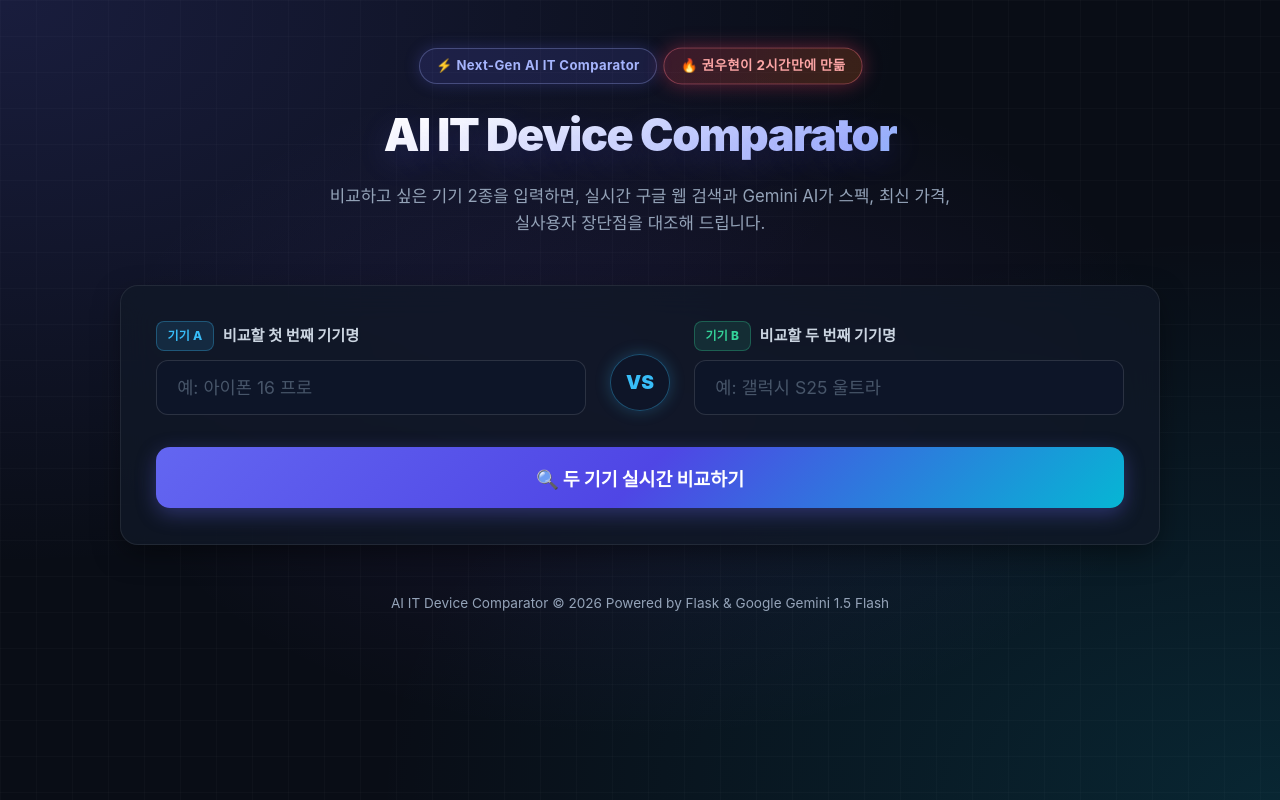
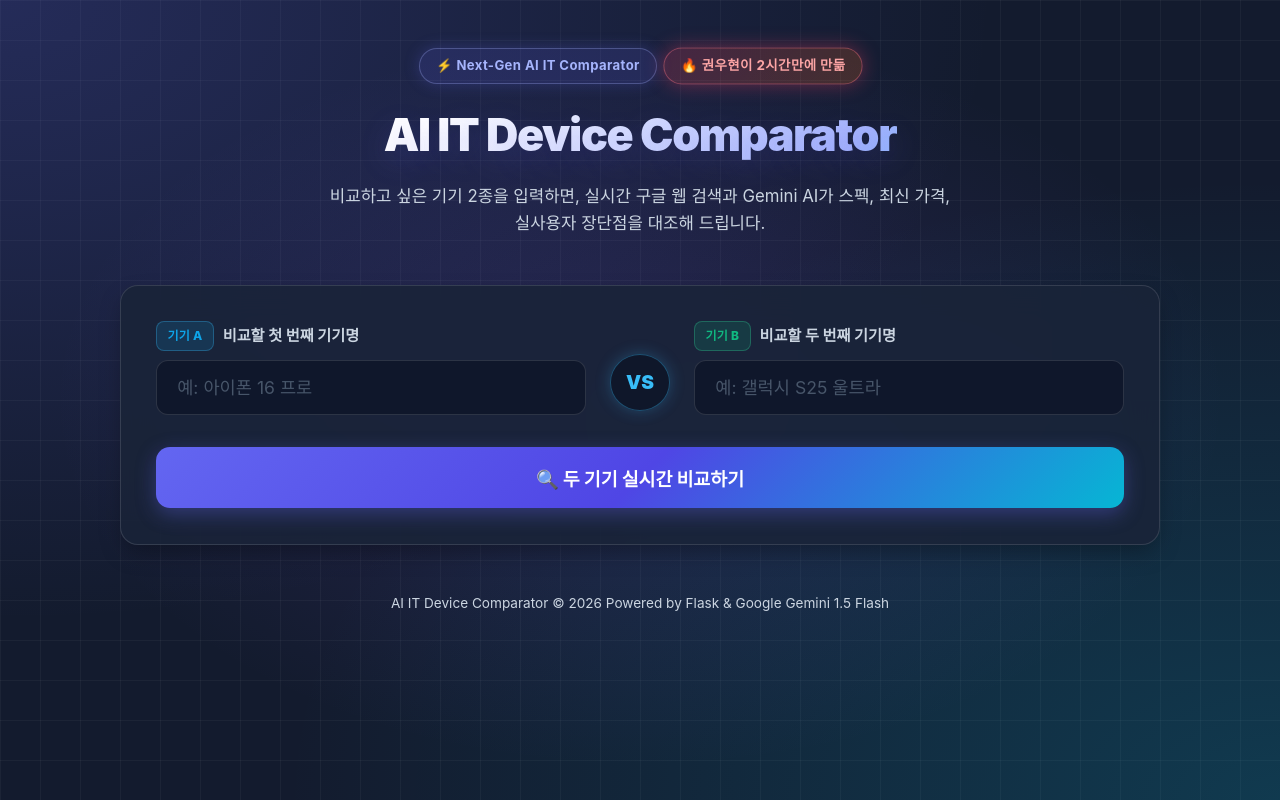
Before and after one commit to kwh0429/test1, a Flask app: page / in a window 1280 px wide. Run offline with Flask 3, Linux system fonts and the light colour scheme; some web fonts are replaced.

Commit message:
Lighten background color for readability and add device product images in table header

```diff
--- a/templates/index.html
+++ b/templates/index.html
@@ -23,24 +23,24 @@
 :root {
     --primary: #6366f1;
     --primary-hover: #4f46e5;
-    --primary-glow: rgba(99, 102, 241, 0.4);
+    --primary-glow: rgba(99, 102, 241, 0.35);
     --cyan-glow: #06b6d4;
-    --device-a: #38bdf8;
-    --device-a-bg: rgba(56, 189, 248, 0.12);
-    --device-b: #34d399;
-    --device-b-bg: rgba(52, 211, 153, 0.12);
-    --bg-main: #090d16;
-    --card-bg: rgba(17, 24, 39, 0.75);
-    --card-border: rgba(255, 255, 255, 0.08);
-    --text-main: #f8fafc;
-    --text-muted: #94a3b8;
-    --border: rgba(255, 255, 255, 0.09);
-    --border-highlight: rgba(99, 102, 241, 0.35);
+    --device-a: #0ea5e9;
+    --device-a-bg: rgba(14, 165, 233, 0.15);
+    --device-b: #10b981;
+    --device-b-bg: rgba(16, 185, 129, 0.15);
+    --bg-main: #131b2e;
+    --card-bg: rgba(26, 36, 56, 0.88);
+    --card-border: rgba(255, 255, 255, 0.12);
+    --text-main: #ffffff;
+    --text-muted: #cbd5e1;
+    --border: rgba(255, 255, 255, 0.12);
+    --border-highlight: rgba(99, 102, 241, 0.45);
     --success: #34d399;
     --danger: #f87171;
     --radius: 18px;
-    --shadow: 0 10px 30px -5px rgba(0, 0, 0, 0.5);
-    --shadow-lg: 0 20px 40px -10px rgba(0, 0, 0, 0.7);
+    --shadow: 0 10px 25px -5px rgba(0, 0, 0, 0.35);
+    --shadow-lg: 0 20px 35px -10px rgba(0, 0, 0, 0.5);
 }
 
 * {
@@ -53,12 +53,12 @@ body {
     font-family: 'Pretendard', -apple-system, BlinkMacSystemFont, system-ui, Roboto, sans-serif;
     background-color: var(--bg-main);
     background-image:
-        radial-gradient(at 0% 0%, rgba(99, 102, 241, 0.18) 0px, transparent 50%),
-        radial-gradient(at 100% 100%, rgba(6, 182, 212, 0.15) 0px, transparent 50%),
-        radial-gradient(at 50% 50%, rgba(139, 92, 246, 0.1) 0px, transparent 60%),
-        linear-gradient(rgba(255, 255, 255, 0.02) 1px, transparent 1px),
-        linear-gradient(90deg, rgba(255, 255, 255, 0.02) 1px, transparent 1px);
-    background-size: 100% 100%, 100% 100%, 100% 100%, 36px 36px, 36px 36px;
+        radial-gradient(at 0% 0%, rgba(99, 102, 241, 0.22) 0px, transparent 55%),
+        radial-gradient(at 100% 100%, rgba(6, 182, 212, 0.2) 0px, transparent 55%),
+        radial-gradient(at 50% 50%, rgba(139, 92, 246, 0.15) 0px, transparent 65%),
+        linear-gradient(rgba(255, 255, 255, 0.04) 1px, transparent 1px),
+        linear-gradient(90deg, rgba(255, 255, 255, 0.04) 1px, transparent 1px);
+    background-size: 100% 100%, 100% 100%, 100% 100%, 40px 40px, 40px 40px;
     background-attachment: fixed;
     color: var(--text-main);
     line-height: 1.6;
@@ -824,11 +883,33 @@ document.addEventListener("DOMContentLoaded", () => {
     function renderComparison(data) {
         const devA = data.device_a;
         const devB = data.device_b;
-        const verdict = data.overall_verdict;
+        // 테이블 헤더 (이름 및 대표 이미지)
+        document.getElementById("name-device-a").textContent = devA.name;
+        document.getElementById("name-device-b").textContent = devB.name;
 
-        // 테이블 헤더
-        document.getElementById("th-device-a").textContent = devA.name;
-        document.getElementById("th-device-b").textContent = devB.name;
+        // 기기 A 이미지
+        const imgA = document.getElementById("img-device-a");
+        const placeholderA = document.getElementById("img-placeholder-a");
+        if (devA.image_url) {
+            imgA.src = devA.image_url;
+            imgA.style.display = "block";
+            placeholderA.style.display = "none";
+        } else {
+            imgA.style.display = "none";
+            placeholderA.style.display = "block";
+        }
+
+        // 기기 B 이미지
+        const imgB = document.getElementById("img-device-b");
+        const placeholderB = document.getElementById("img-placeholder-b");
+        if (devB.image_url) {
+            imgB.src = devB.image_url;
+            imgB.style.display = "block";
+            placeholderB.style.display = "none";
+        } else {
+            imgB.style.display = "none";
+            placeholderB.style.display = "block";
+        }
 
         // 가격
         document.getElementById("val-price-a").textContent = devA.price_range || "가격 정보 없음";
```
Also changed, not shown: other parts of templates/index.html (+64 -5 lines), api/index.py (+29 -0 lines).
